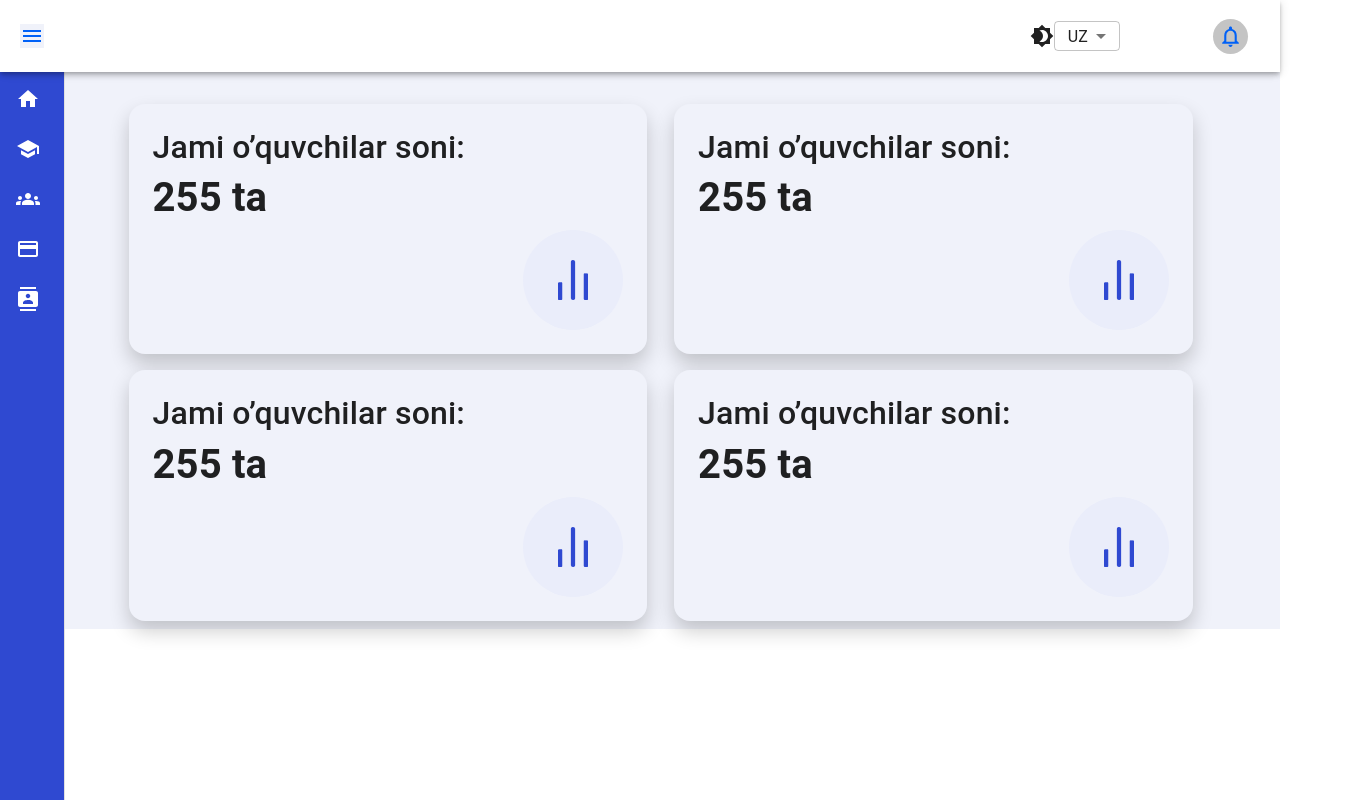
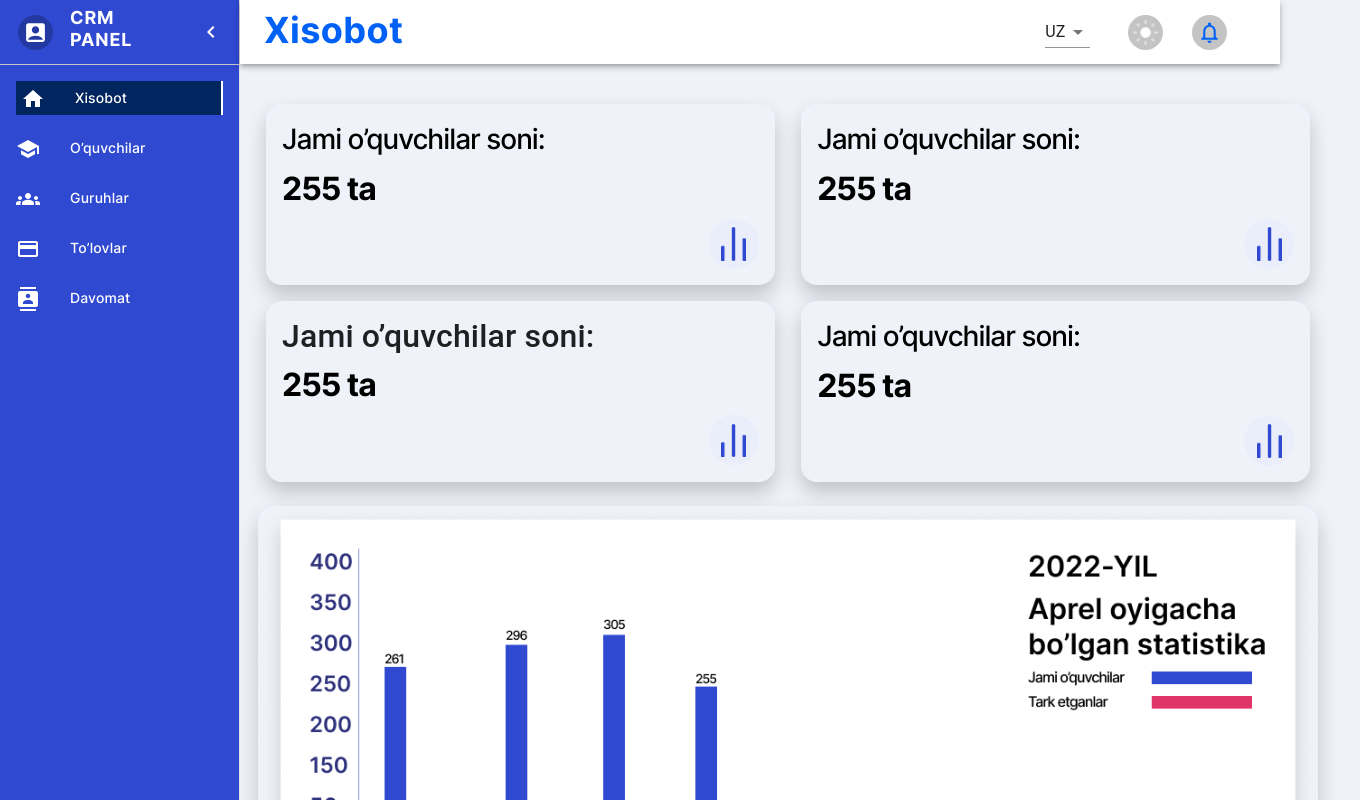
Before and after one commit to KHUSNIDDIN989/Joyacademy.uz-CRM, a React (Create React App) app: page / in a window 1280 px wide. Shown: the top 800 px of the page, 1360 px wide, since content can reach past the window. Built offline with nearby package versions, Linux system fonts and the light colour scheme; the HTML template or start-up script is replaced by a standard one.

Commit message:
added pots api

```diff
--- a/src/App.css
+++ b/src/App.css
@@ -21,3 +21,6 @@
   height: 509px !important;
   overflow-y: scroll;
 }
+.container{
+  width: 1120px!important;
+}
--- a/src/App.js
+++ b/src/App.js
@@ -1,13 +1,13 @@
 import "./App.css";
 
-import Header from "./components/header/Header";
 import PersistentDrawerLeft from "./components/sidenav/SideNaav";
+import { ContextData} from "./context/ContextData";
 function App() {
   return (
     <>
-      <PersistentDrawerLeft/>
-
-
+      <ContextData>
+        <PersistentDrawerLeft />
+      </ContextData>
     </>
   );
 }
--- a/src/components/Select/Select.css
+++ b/src/components/Select/Select.css
@@ -1,6 +1,7 @@
 .select{
     position: absolute;
     right: 160px;
+
 }
 
 .select__border{
--- a/src/components/Select/Select.jsx
+++ b/src/components/Select/Select.jsx
@@ -1,27 +1,26 @@
 import * as React from "react";
-import MenuItem from "@mui/material/MenuItem";
-import Select from "@mui/material/Select";
-import "./Select.css"
-export default function SelectAutoWidth() {
+import FormControl from "@mui/material/FormControl";
+import NativeSelect from "@mui/material/NativeSelect";
+
+
+export default function CustomizedSelects() {
   const [age, setAge] = React.useState("UZ");
-
   const handleChange = (event) => {
     setAge(event.target.value);
   };
-
   return (
-    <div className="select">
-      <Select
-        className="select__border"
-        labelId='demo-simple-select-autowidth-label'
-        id='demo-simple-select-autowidth'
-        onChange={handleChange}
-        value={age}
+    <div className="position-relative">
+      <FormControl className="select" sx={{ m: 1 }} variant="standard">
+        <NativeSelect
+          id="demo-customized-select-native"
+          value={age}
+          onChange={handleChange}
         >
-        <MenuItem value="UZ">UZ</MenuItem>
-        <MenuItem value={21}>EN</MenuItem>
-        <MenuItem value={22}>RU</MenuItem>
-      </Select>
+          <option value={10}>UZ</option>
+          <option value={20}>EN</option>
+          <option value={30}>RU</option>
+        </NativeSelect>
+      </FormControl>
     </div>
   );
 }
--- a/src/components/home/Home.css
+++ b/src/components/home/Home.css
@@ -4,8 +4,8 @@
   border-radius: 16px;
 }
 .statistik {
-  width: 100px;
-  height: 100px;
+  width: 50px;
+  height: 50px;
   border-radius: 50%;
   background: #eaedfa;
 }
@@ -13,3 +13,27 @@
 .w-45 {
   width: 48% !important;
 }
+
+.home__2 {
+  font-family: "Inter";
+  font-style: normal;
+  font-weight: 500;
+  font-size: 28px;
+  line-height: 39px;
+  display: flex;
+  align-items: center;
+  letter-spacing: -1px;
+  color: #000000;
+}
+.home__h1 {
+  font-family: "Inter";
+  font-style: normal;
+  font-weight: 700;
+  font-size: 32px;
+  line-height: 44px;
+  display: flex;
+  align-items: center;
+  letter-spacing: -1px;
+
+  color: #000000;
+}
--- a/src/components/home/Home.jsx
+++ b/src/components/home/Home.jsx
@@ -1,46 +1,51 @@
 import React from "react";
 import Statistik from "../../assets/images/analtica.png";
+import Statistika from "../../assets/images/statistika.png";
+
 import "./Home.css";
 function Home() {
   return (
     <div className="container">
       <div className="col-md-12 mt-5 pt-5">
         <div className="row d-flex">
-          <div className="card p-4 m-2 w-45">
-            <h2 >Jami o’quvchilar soni:</h2>
-            <h1 className="fw-bold">255 ta</h1>
+          <div className="card p-3 m-2 w-45">
+            <h2 className="home__2">Jami o’quvchilar soni:</h2>
+            <h1 className="home__h1">255 ta</h1>
             <div className="d-flex w-100 justify-content-end ">
               <div className="statistik d-flex justify-content-center align-items-center">
-                <img className="m-3" src={Statistik} alt="" />
+                <img className="m-2" width={25} src={Statistik} alt="" />
               </div>
             </div>
           </div>
-          <div className="card p-4 m-2 w-45" >
-            <h2>Jami o’quvchilar soni:</h2>
-            <h1 className="fw-bold">255 ta</h1>
+          <div className="card p-3 m-2 w-45">
+            <h2 className="home__2">Jami o’quvchilar soni:</h2>
+            <h1 className="home__h1">255 ta</h1>
             <div className="d-flex w-100 justify-content-end ">
               <div className="statistik d-flex justify-content-center align-items-center">
-                <img className="m-3" src={Statistik} alt="" />
+                <img className="m-2" width={25} src={Statistik} alt="" />
               </div>
             </div>
           </div>
-          <div className="card p-4 m-2 mt-2 w-45">
+          <div className="card p-3 m-2 mt-2 w-45">
             <h2>Jami o’quvchilar soni:</h2>
-            <h1 className="fw-bold">255 ta</h1>
+            <h1 className="home__h1">255 ta</h1>
             <div className="d-flex w-100 justify-content-end ">
               <div className="statistik d-flex justify-content-center align-items-center">
-                <img className="m-3" src={Statistik} alt="" />
+                <img className="m-2" width={25} src={Statistik} alt="" />
               </div>
             </div>
           </div>
-          <div className="card p-4 m-2 mt-2 w-45">
-            <h2>Jami o’quvchilar soni:</h2>
-            <h1 className="fw-bold">255 ta</h1>
+          <div className="card p-3 m-2 mt-2 w-45">
+            <h2 className="home__2">Jami o’quvchilar soni:</h2>
+            <h1 className=" home__h1">255 ta</h1>
             <div className="d-flex w-100 justify-content-end ">
               <div className="statistik d-flex justify-content-center align-items-center">
-                <img className="m-3" src={Statistik} alt="" />
+                <img className="m-2" width={25} src={Statistik} alt="" />
               </div>
             </div>
+          </div>
+          <div className="card p-0 my-3 ">
+            <img className="img-fluid" src={Statistika} alt="" />
           </div>
         </div>
       </div>
--- a/src/components/sidenav/SideNaav.jsx
+++ b/src/components/sidenav/SideNaav.jsx
@@ -1,5 +1,5 @@
 import * as React from "react";
-import { useState } from "react";
+import { useState, useEffect } from "react";
 import { Routes, Route, NavLink } from "react-router-dom";
 import { styled, useTheme } from "@mui/material/styles";
 import { makeStyles } from "@mui/styles";
@@ -34,8 +34,7 @@ import Groups from "../groups/Groups";
 import Groups1 from "../Groups1/Groups1";
 import Attendance from "../Attendance/Attendance";
 import Attendance1 from "../Attendance1/Attendance1";
-import ToggleColorMode from "../darkmode/DarkMode";
-
+import DarkMode from "../../assets/images/icon-sun.png"
 import "./SideNav.css";
 const drawerWidth = 240;
 
@@ -115,19 +114,26 @@ const useStyles = makeStyles({
 
 export default function MiniDrawer() {
   const [title, setTitle] = useState(
-    window.localStorage.getItem("title" || "yuq")
+    window.localStorage.getItem("title") || "Xisobot"
   );
+  const [data, setData] = useState(
+    window.localStorage.getItem("data") || "students"
+  );
+  window.localStorage.setItem("title", title);
+  window.localStorage.setItem("data", data);
+
   const theme = useTheme();
-  const [open, setOpen] = React.useState(false);
+  const [open, setOpen] = React.useState(true);
   const classes = useStyles();
   const handleDrawerOpen = () => {
     setOpen(true);
   };
 
+
+
   const handleDrawerClose = () => {
     setOpen(false);
   };
-  window.localStorage.setItem("title", title);
 
   return (
     <Box sx={{ display: "flex" }}>
@@ -150,19 +156,22 @@ export default function MiniDrawer() {
           >
             <MenuIcon className={classes.title} />
           </IconButton>
-          <Typography className="typo" variant="h4" noWrap component="p">
-            {title}
-          </Typography>
-          <SelectAutoWidth />
-          <ToggleColorMode className="dark__mode" />
-          <NotificationsNoneIcon className="bell" />
+          <div className=" d-flex justify-content-between w-100">
+            <Typography className="typo" variant="h4" noWrap component="p">
+              {title}
+            </Typography>
+            <div className="d-flex align-items-center w-25 justify-content-evenly">
+              <SelectAutoWidth />
+              <img src={DarkMode} className="bell" alt=""/>
+              <NotificationsNoneIcon className="bell" />
+            </div>
+          </div>
         </Toolbar>
       </AppBar>
       <Drawer variant="permanent" open={open}>
         <DrawerHeader className="drawe__header">
           <AccountBoxIcon className="drawe__header-contact" />
           <p className="drawe__header-p">
-            {" "}
             CRM <br />
             PANEL
           </p>
@@ -177,7 +186,7 @@ export default function MiniDrawer() {
         <Divider />
         <Box style={{ background: "#2F49D1", height: "100vh", color: "#fff" }}>
           <List>
-            <ListItemButton>
+            <ListItemButton className="active">
               <NavLink
                 onClick={() => {
                   setTitle("Xisobot");
@@ -193,6 +202,7 @@ export default function MiniDrawer() {
               <NavLink
                 onClick={() => {
                   setTitle("O’quvchilar");
+                  setData("students");
                 }}
                 to="/studentes"
                 className="navlink"
@@ -203,7 +213,10 @@ export default function MiniDrawer() {
             </ListItemButton>
             <ListItemButton>
               <NavLink
-                onClick={() => setTitle("Guruhlar")}
+                onClick={() => {
+                  setTitle("Guruhlar");
+                  setData("students");
+                }}
                 to="/groups1"
                 className="navlink"
               >
@@ -213,7 +226,10 @@ export default function MiniDrawer() {
             </ListItemButton>
             <ListItemButton>
               <NavLink
-                onClick={() => setTitle("To’lovlar")}
+                onClick={() => {
+                  setTitle("To’lovlar");
+                  setData("students");
+                }}
                 to="/payments"
                 className="navlink"
               >
@@ -223,7 +239,10 @@ export default function MiniDrawer() {
             </ListItemButton>
             <ListItemButton>
               <NavLink
-                onClick={() => setTitle("Davomat")}
+                onClick={() => {
+                  setData("students");
+                  setTitle("Davomat");
+                }}
                 to="/attendance"
                 className="navlink"
               >
--- a/src/components/sidenav/SideNav.css
+++ b/src/components/sidenav/SideNav.css
@@ -47,8 +47,7 @@
   cursor: pointer;
 }
 .bell {
-  position: absolute;
-  right: 32px;
+
   width: 35px !important;
   height: 35px !important;
   background: #c4c4c4;
@@ -79,3 +78,10 @@
   background: #f0f2fa;
   width: 100vw;
 }
+.active {
+  border-right: 2px solid;
+  background: #01265f;
+  width: 100%;
+  color: #fff;
+  padding: 0 5px;
+}
--- a/src/components/studentes/Studentes.css
+++ b/src/components/studentes/Studentes.css
@@ -2,3 +2,6 @@
     color: #B30000;
     cursor: pointer;
 }
+.col__input{
+    padding: 0 10px;
+}
--- a/src/components/studentes/Studentes.jsx
+++ b/src/components/studentes/Studentes.jsx
@@ -5,22 +5,79 @@ import Stack from "@mui/material/Stack";
 import { useEffect, useState } from "react";
 import DeleteIcon from "@mui/icons-material/Delete";
 import "./Studentes.css";
+
 function Studentes() {
   const [students, setStudents] = useState([]);
+  const [studentName, setStudentName] = useState("");
+  const [phoneNumber, setPhoneNumber] = useState("");
+  const [option, setOption] = useState("");
+  const [parentName, setParentName] = useState("");
+  const [parentPhone, setParentPhone] = useState("");
+  const [file, setFile] = useState();
+  const [hendleDelete, setHendleDelete] = useState(null);
   const [search, setSearch] = useState("");
-  console.log(search);
+  const [page, setPage] = useState(1);
+
   useEffect(() => {
-    fetch(`https://crm-joygroup.herokuapp.com/students`)
+    fetch(
+      `https://crm-joygroup.herokuapp.com/students?search=${search}&page=${page}`
+    )
       .then((res) => res.json())
       .then((data) => setStudents(data));
+  }, [search, page, hendleDelete]);
+  console.log(students);
+  console.log(hendleDelete);
+
+  const PostForm = (e) => {
+    e.preventDefault();
+
+    const formData = new FormData();
+    formData.append("student_name", studentName);
+    formData.append("student_phone", phoneNumber);
+    formData.append("parents_name", parentName);
+    formData.append("parents_phone", parentPhone);
+    formData.append("group_id", option);
+    formData.append("file", file);
+    formData.append("username", "salom");
+    console.log(file);
+
+    fetch(`https://crm-joygroup.herokuapp.com/students`, {
+      method: "POST",
+      body: formData,
+    }).then((res) => res.json().then((data) => console.log(data)));
+
+    // setPhoneNumber(e.target.number.value);
+    // setOption(e.target.select.value);
+    // setParentName(e.target.parentName.value);
+    // setParentPhone(e.target.parentPhone.value);
+    // e.target.text.value = "";
+    // e.target.number.value = "";
+    // e.target.select.value = 1;
+    // e.target.parentName.value = "";
+    // e.target.parentPhone.value = "";
+  };
+
+  useEffect(() => {
+    fetch(`https://crm-joygroup.herokuapp.com/students?student_id=${hendleDelete}`, {
+      method: "DELETE",
+    })
+      .then((res) => res.json())
+      .then((data) => console.log(data));
   }, []);
+
+  const hendleSearch = (e) => {
+    e.preventDefault();
+    setSearch(e.target.search.value);
+
+    e.target.search.value = "";
+  };
 
   return (
     <div className="container">
       <div className="main my-5 pt-5">
         <div className="col-md-12 mt-3">
           <h1 className="col__h1">Yangi o’quvchi qo’shish</h1>
-          <form>
+          <form onSubmit={(e) => PostForm(e)}>
             <div className="form-row">
               <div className="col d-flex justify-content-between">
                 <div className=" w-50 m-2">
@@ -28,6 +85,8 @@ function Studentes() {
                     O’quvchi ismi
                   </label>
                   <input
+                    onChange={(e) => setStudentName(e.target.value)}
+                    name="text"
                     type="text"
                     className="form-control"
                     placeholder="O’quvchi ismi"
@@ -38,18 +97,28 @@ function Studentes() {
                     Telefon raqam
                   </label>
                   <input
+                    onChange={(e) => setPhoneNumber(e.target.value)}
+                    name="number"
                     type="number"
                     className="form-control"
-                    placeholder="Telefon raqam"
+                    placeholder="+998 xx xxx xx xx"
                   />
                 </div>
                 <div className="w-50 m-2">
                   <label htmlFor="inputText" className="col__label">
                     Yo’nalish
                   </label>
-                  <select id="inputState" className="form-control">
-                    <option defaultValue="">Ona-tili</option>
-                    <option>...</option>
+                  <select
+                    id="inputState"
+                    className="form-control"
+                    name="select"
+                    onChange={(e) => setOption(e.target.value)}
+                  >
+                    <option value="1">Foundation</option>
+                    <option value="2">Java</option>
+                    <option value="3">NodeJS</option>
+                    <option value="4">Flutter</option>
+                    <option value="5">JavaScript</option>
                   </select>
                 </div>
               </div>
@@ -61,6 +130,8 @@ function Studentes() {
                     Ota-onasi ismi
                   </label>
                   <input
+                    onChange={(e) => setParentName(e.target.value)}
+                    name="parentName"
                     type="text"
                     className="form-control"
                     placeholder=" Ota-onasi ismi"
@@ -71,9 +142,12 @@ function Studentes() {
                     Ota onasi nomeri
                   </label>
                   <input
+                    onChange={(e) => setParentPhone(e.target.value)}
+                    name="parentPhone"
                     type="number"
                     className="form-control"
-                    placeholder="Ota onasi nomeri"
+                    defaultValue="+998 "
+                    placeholder="+998 xx xxx xx xx"
                   />
                 </div>
                 <div className="w-50 m-2">
@@ -81,9 +155,11 @@ function Studentes() {
                     Rasm 3x4
                   </label>
                   <input
+                    name="file"
                     type="file"
+                    id="file"
                     className="form-control"
-                    placeholder="+998 xx xxx xx xx"
+                    onChange={(e) => setFile(e.target.files[0])}
                   />
                 </div>
               </div>
@@ -100,17 +176,15 @@ function Studentes() {
           <h3 className="col__h3">
             To’lov qilganlar<span>(shu oy bo’yicha)</span>{" "}
           </h3>
-          <div className="col__img-input">
+          <form onSubmit={(e) => hendleSearch(e)} className="col__img-input">
             <SearchIcon className="col__search" />
             <input
-              type="text"
-              onKeyPress={(e) => {
-                setSearch(e.target.value);
-              }}
+              name="search"
+              type="search"
               className="col__input"
               placeholder="Qidiruv"
             />
-          </div>
+          </form>
         </div>
         <div className="col-md-12 ">
           <div
@@ -120,7 +194,7 @@ function Studentes() {
               boxShadow: " 0px 10px 25px rgba(0, 0, 0, 0.25)",
             }}
           >
-            <table className="table table-striped table-hover h-25">
+            <table className="table table-striped table-hover h-25 p-5">
               <thead>
                 <tr
                   style={{
@@ -139,18 +213,22 @@ function Studentes() {
                   </th>
                 </tr>
               </thead>
-              <tbody>
-                {students?.map((i) => {
+              <tbody className="">
+                {students &&
+                  students?.map((i, index) => {
                     return (
                       <tr key={Math.random()}>
-                      <th scope="row">{i.student_id}</th>
-                      <td>{i.parents_name}</td>
-                      <td>{i.parents_phone}</td>
-                      <td>Matematika</td>
-                      <td>{i.teacher_name} (F.I.SH)</td>
+                        <th scope="row">{index + 1}</th>
+                        <td>{i.student_name}</td>
+                        <td>{i.student_phone}</td>
+                        <td>{i.group_name}</td>
+                        <td>{i.parents_name} (F.I.SH)</td>
                         <td>{i.create_student_date}</td>
                         <td>
-                        <DeleteIcon className="delete" />
+                          <DeleteIcon
+                            onClick={() => setHendleDelete(i.student_id)}
+                            className="delete"
+                          />
                         </td>
                       </tr>
                     );
@@ -160,9 +238,14 @@ function Studentes() {
           </div>
         </div>
         <div className="col-md-12 d-flex justify-content-end align-items-center my-5">
-          <p className="pt-3 col__jami">JAMI 100 ta</p>
+          <p className="pt-3 col__jami">JAMI {students.length} ta</p>
           <Stack spacing={2} className="mr-5 pr-5">
-            <Pagination count={10} color="primary" />
+            <Pagination
+              count={students.length || 100}
+              color="primary"
+              defaultValue={1}
+              onChange={(e) => setPage(e.target.textContent)}
+            />
           </Stack>
         </div>
       </div>
--- /dev/null
+++ b/src/context/ContextData.jsx
@@ -0,0 +1,14 @@
+import { createContext, useState } from "react";
+
+const dataContext = createContext("")
+
+function ContextData({ children }) {
+  const [dataInfo, setDataInfno] = useState("");
+
+  return (
+    <dataContext.Provider value={{ dataInfo, setDataInfno }}>
+      {children}
+    </dataContext.Provider>
+  );
+}
+export { dataContext, ContextData };
```
Also changed, not shown: src/customHook/UserData.jsx (added, +10 -0 lines). Lines whose indentation alone changed are shown as unchanged.
